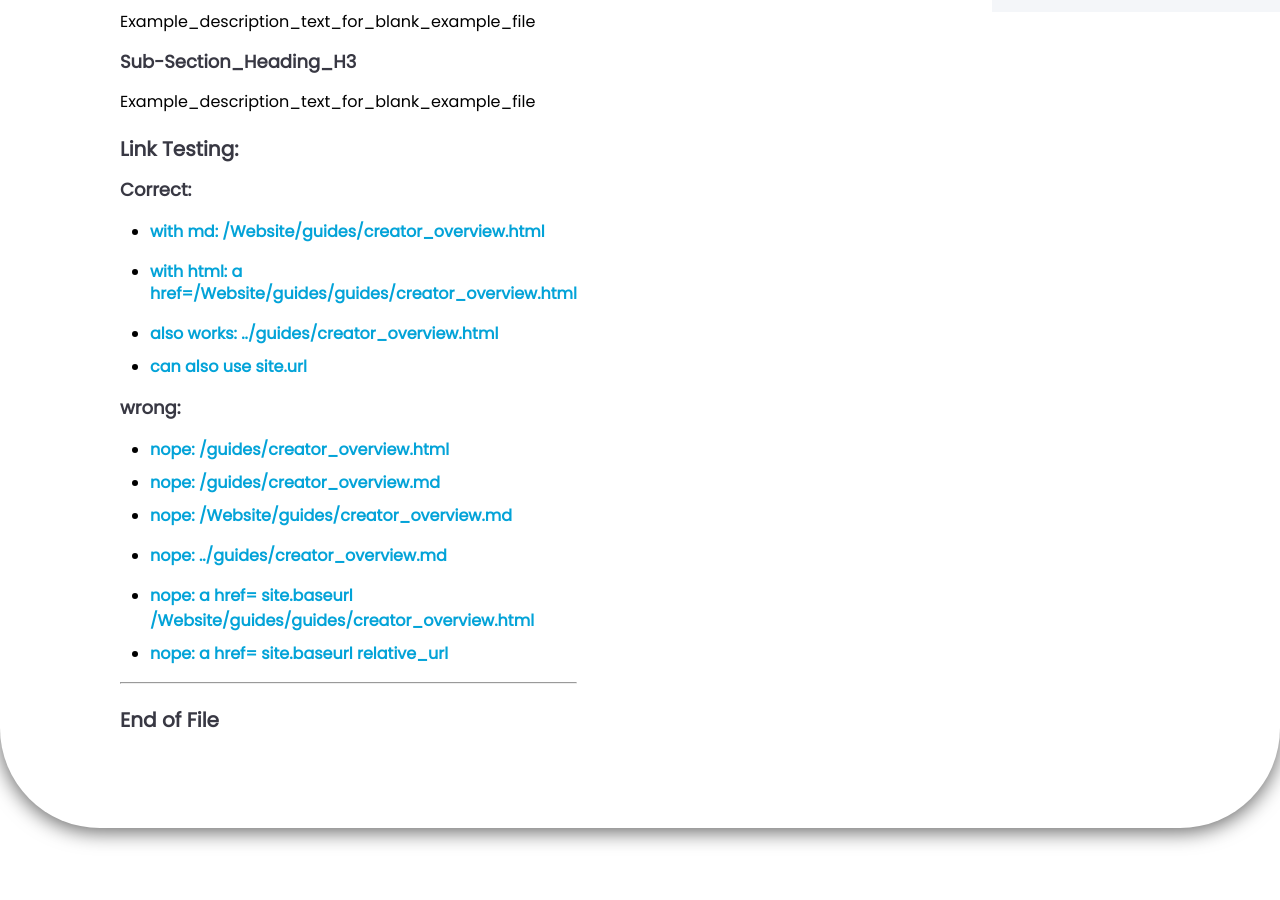
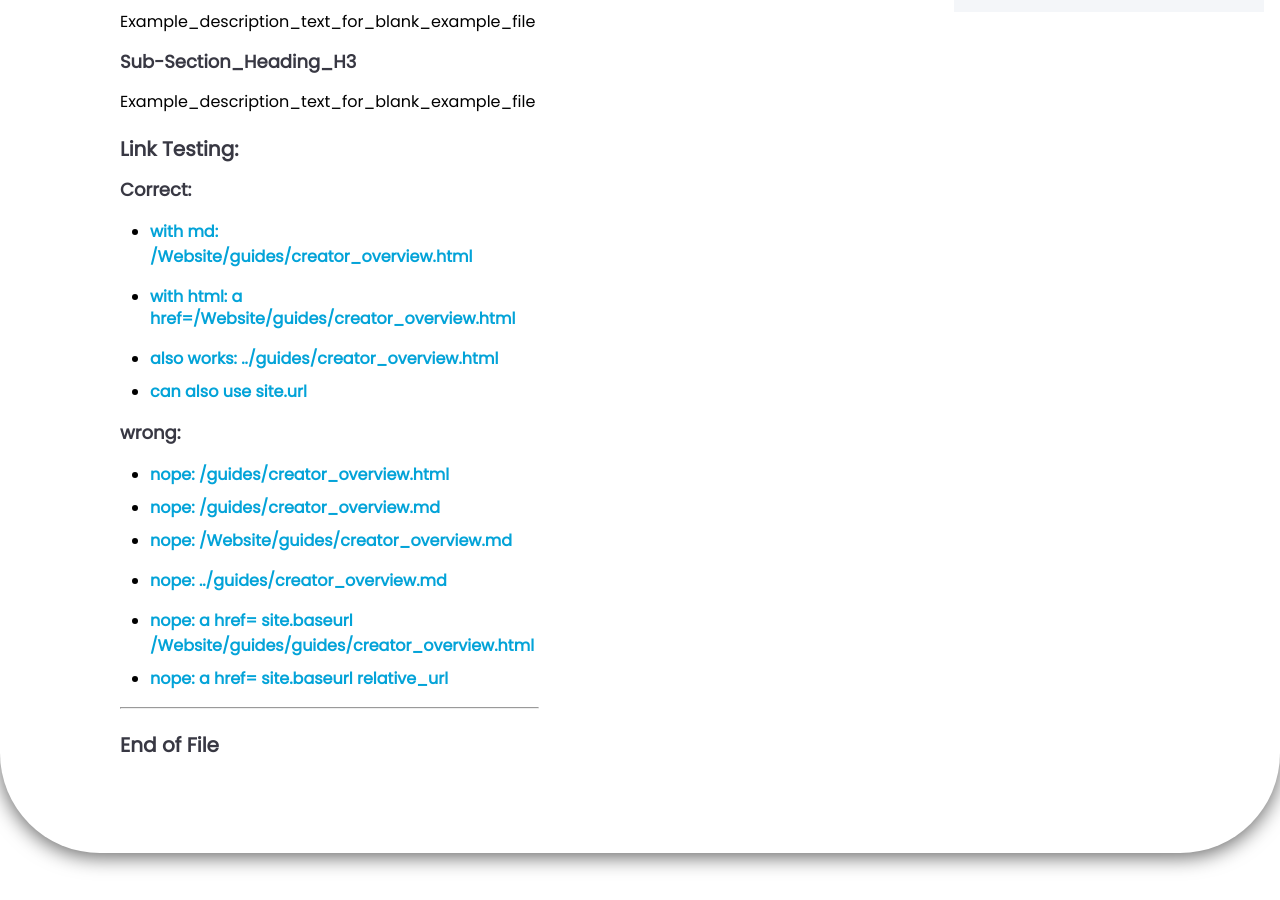
Before and after one commit to 100Automations/Website, a Jekyll site: the page built from _pages/blank_example.md, in a window 1280 px wide and 900 px high, scrolled down 815 px. Built offline with Jekyll 4.4.1, drawn with Linux system fonts in a browser that asks for light colours.

Commit message:
Update blank_example.md

```diff
--- a/_pages/blank_example.md
+++ b/_pages/blank_example.md
@@ -24,7 +24,7 @@ Example_description_text_for_blank_example_file
 ### Correct:
 
 - **[with md: /Website/guides/creator_overview.html](/Website/guides/creator_overview.html)**
-- <strong><a href="/Website/guides/creator_overview.html">with html: a href=/Website/guides/guides/creator_overview.html</a></strong>
+- <strong><a href="/Website/guides/creator_overview.html">with html: a href=/Website/guides/creator_overview.html</a></strong>
 
 - [also works: ../guides/creator_overview.html](../guides/creator_overview.html)
 - [can also use site.url]({{ site.url }}/guides/creator_overview.html)
```
